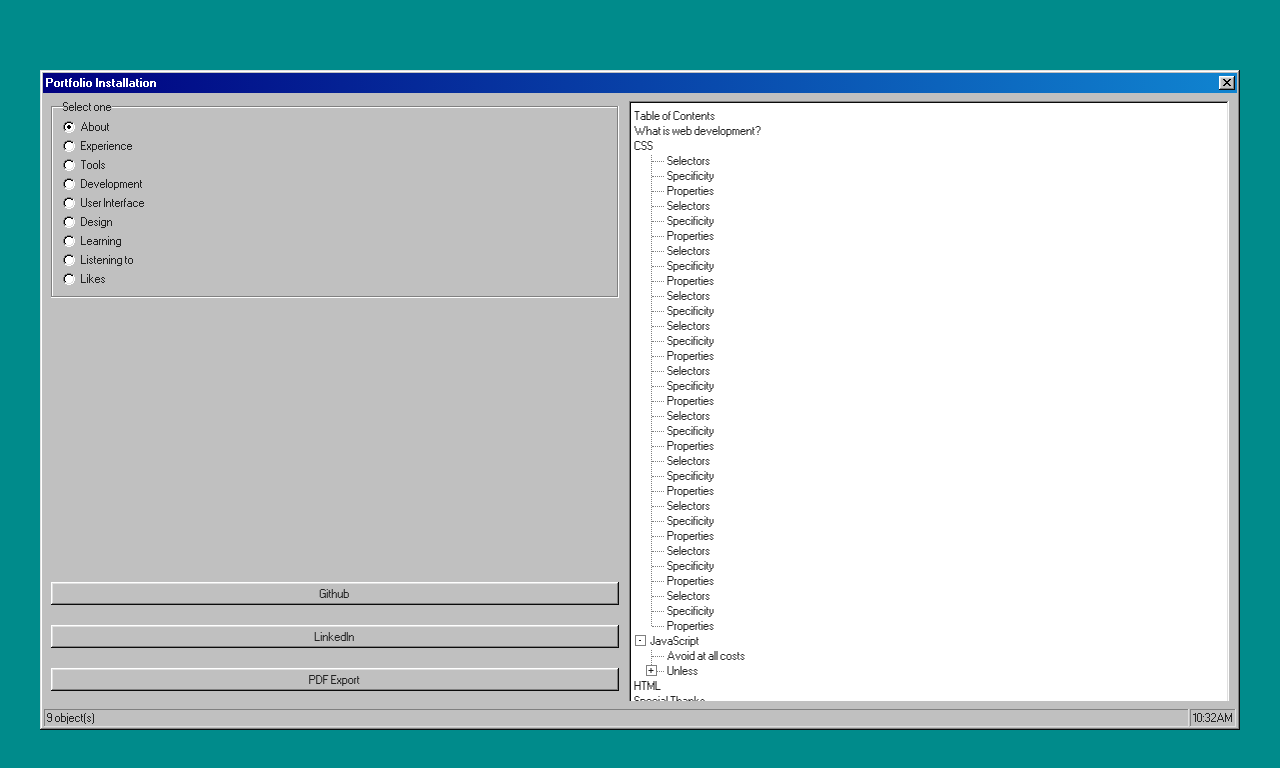
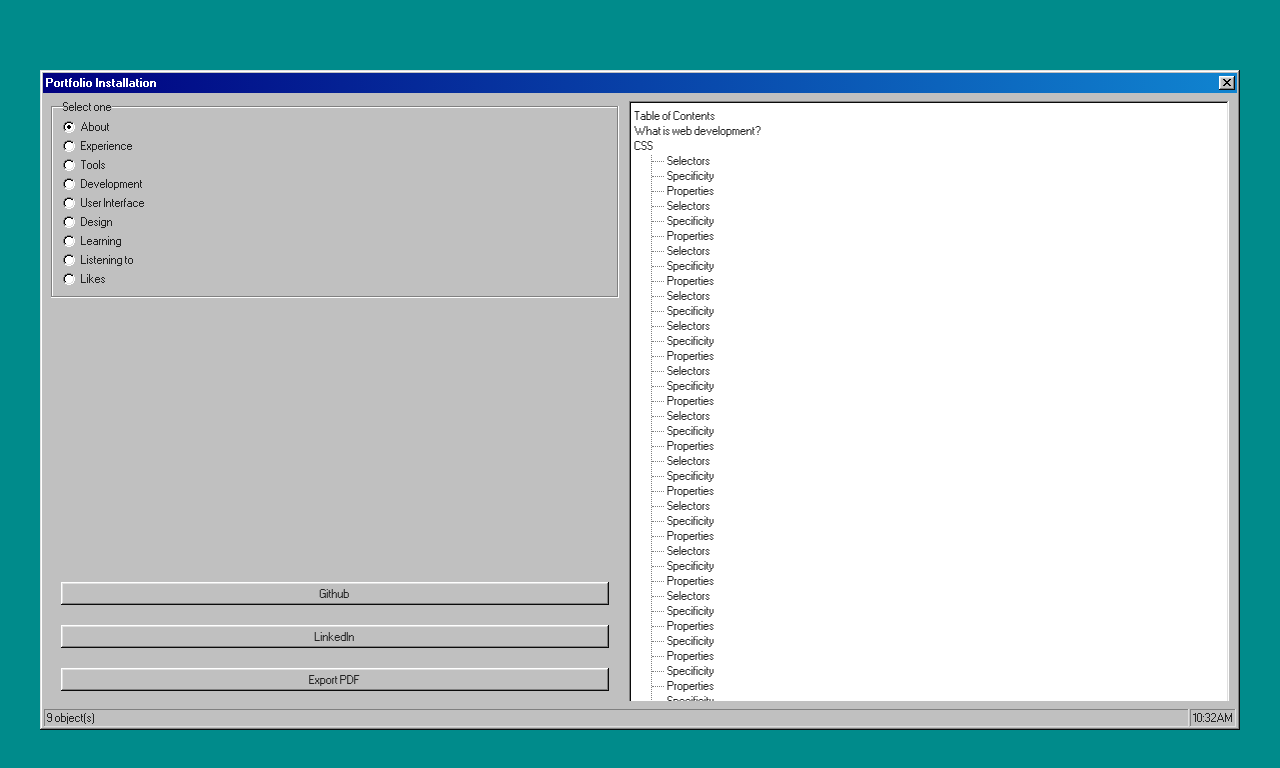
Before and after one commit to haydenismet/windows, a React (Create React App) app in the folder my-app/: page / in a window 1280 px wide. Shown: the top 768 px of the page. Built offline with nearby package versions, Linux system fonts and the light colour scheme.

Commit message:
contact and tidy up, styles, queries

```diff
--- /dev/null
+++ b/my-app/src/components/Contact.tsx
@@ -0,0 +1,15 @@
+import React from "react";
+
+function Contact() {
+  return (
+    <>
+      <div className="contact-container">
+        <button>Github</button>
+        <button>LinkedIn</button>
+        <button>Export PDF</button>
+      </div>
+    </>
+  );
+}
+
+export default Contact;
--- a/my-app/src/components/WindowLeft.tsx
+++ b/my-app/src/components/WindowLeft.tsx
@@ -2,18 +2,14 @@ import React from "react";
 
 import WindowLeftDesktop from "./WindowLeftDesktop";
 import WindowLeftMobile from "./WindowLeftMobile";
-
+import Contact from "./Contact";
 function WindowLeft() {
   return (
     <>
       <div className="left-inner-content">
         <WindowLeftDesktop />
         <WindowLeftMobile />
-        <div className="contact-container">
-          <button>Github</button>
-          <button>LinkedIn</button>
-          <button>PDF Export</button>
-        </div>
+        <Contact />
       </div>
     </>
   );
--- a/my-app/src/components/WindowLeftMobile.tsx
+++ b/my-app/src/components/WindowLeftMobile.tsx
@@ -14,6 +14,7 @@ function WindowLeftMobile() {
           <option>Learning</option>
           <option>Listening to</option>
           <option>Likes</option>
+          <option>Contact</option>
         </select>
       </div>
     </>
--- a/my-app/src/components/WindowRight.tsx
+++ b/my-app/src/components/WindowRight.tsx
@@ -42,6 +42,32 @@ function WindowRight() {
               <li>Selectors</li>
               <li>Specificity</li>
               <li>Properties</li>
+              <li>Specificity</li>
+              <li>Properties</li>
+              <li>Specificity</li>
+              <li>Properties</li>
+              <li>Specificity</li>
+              <li>Properties</li>
+              <li>Specificity</li>
+              <li>Properties</li>
+              <li>Specificity</li>
+              <li>Properties</li>
+              <li>Specificity</li>
+              <li>Properties</li>
+              <li>Specificity</li>
+              <li>Properties</li>
+              <li>Specificity</li>
+              <li>Properties</li>
+              <li>Specificity</li>
+              <li>Properties</li>
+              <li>Specificity</li>
+              <li>Properties</li>
+              <li>Specificity</li>
+              <li>Properties</li>
+              <li>Specificity</li>
+              <li>Properties</li>
+              <li>Specificity</li>
+              <li>Properties</li>
             </ul>
           </li>
           <li>
--- a/my-app/src/styles/App.css
+++ b/my-app/src/styles/App.css
@@ -93,7 +93,7 @@ label {
 }
 
 .contact-container button {
-  margin: 1rem 0;
+  margin: 1rem 1rem;
 }
 
 @media screen and (max-width: 600px) {
@@ -121,4 +121,8 @@ label {
   .left-inner-content {
     margin-right: 0;
   }
+
+  .contact-container {
+    display: none;
+  }
 }
```
